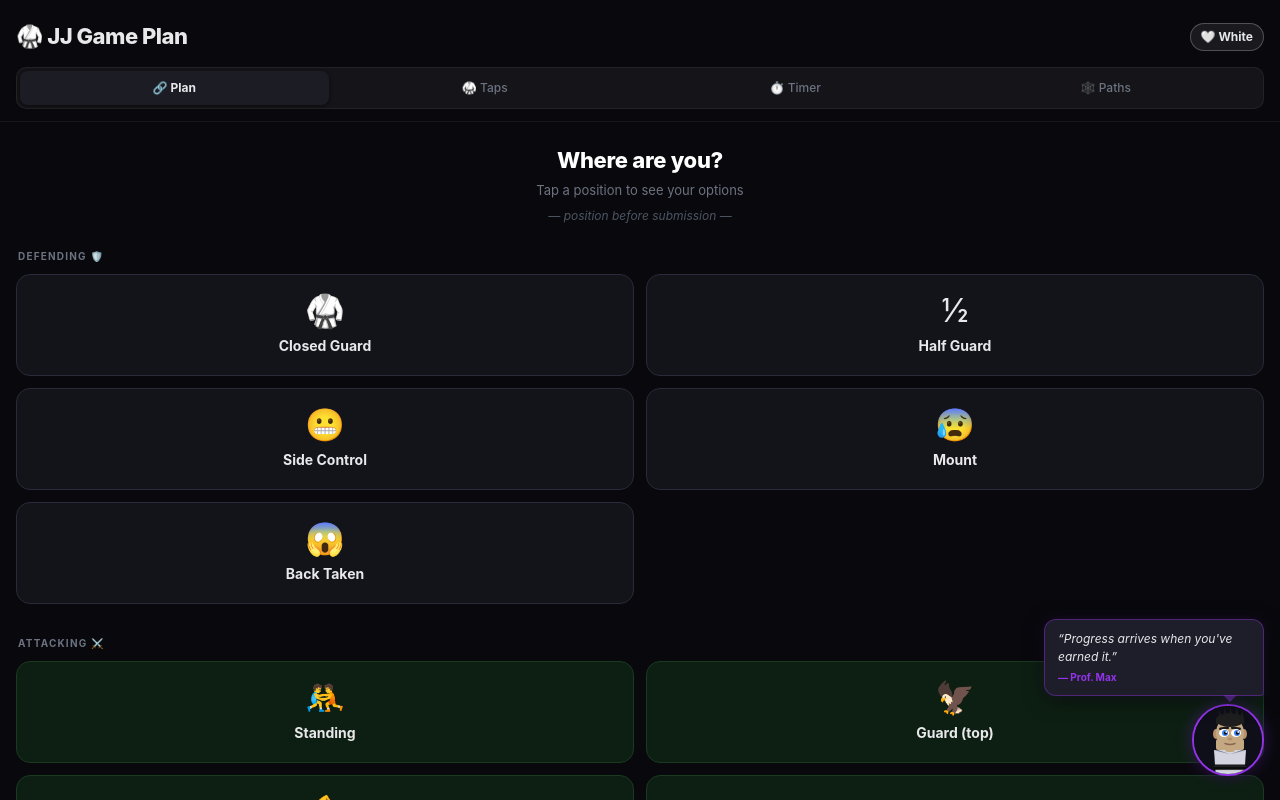
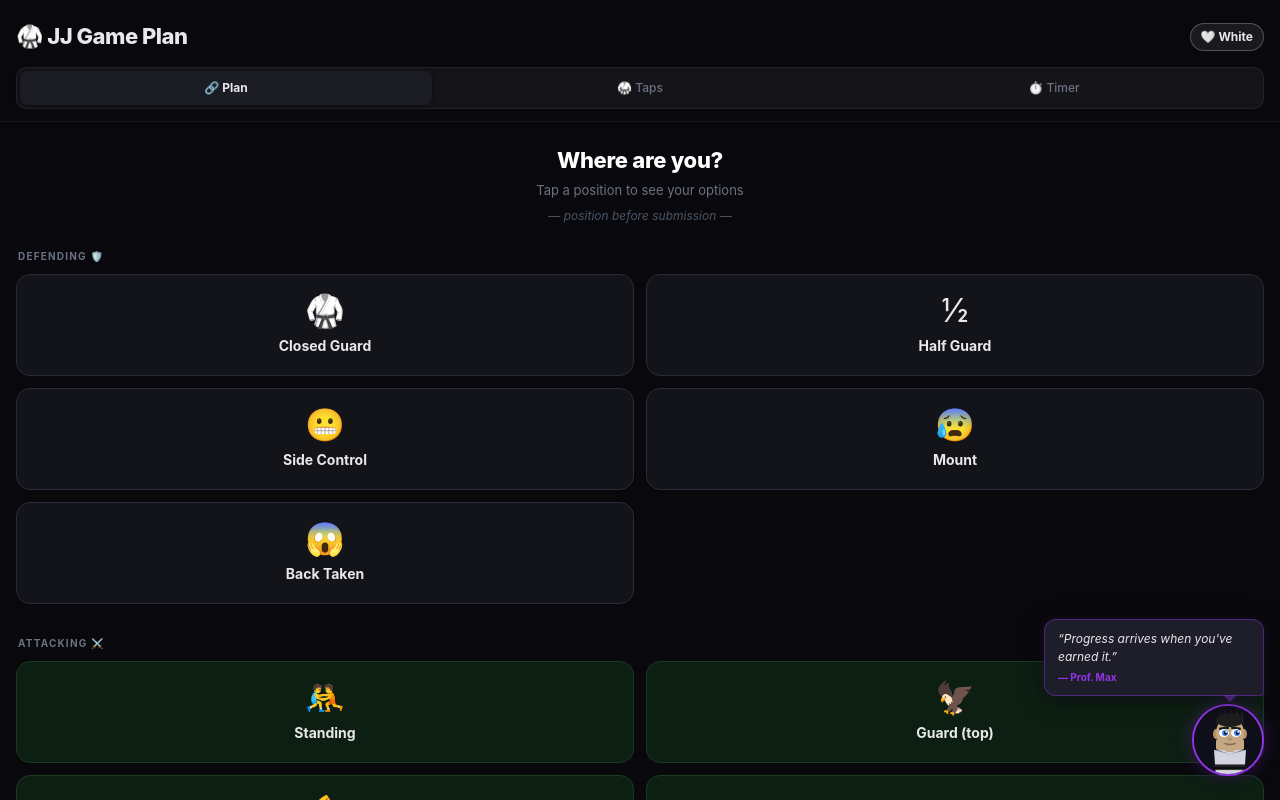
Before and after one commit to Top-Choice-Lawn-Care/tap-list, a Next.js app: page / in a window 1280 px wide. Built offline with nearby package versions, Linux system fonts and the light colour scheme.

Commit message:
Remove Map and Paths tabs — redundant with Plan

```diff
--- a/app/page.tsx
+++ b/app/page.tsx
@@ -12,14 +12,7 @@ const GamePlanFlow = dynamic(() => import("./components/GamePlanFlow"), {
   ),
 });
 
-const PositionGraph = dynamic(() => import("./components/PositionGraph"), {
-  ssr: false,
-  loading: () => (
-    <div style={{ display: "flex", alignItems: "center", justifyContent: "center", height: "100%", color: "#6b7280", fontSize: "14px" }}>
-      Loading position graph…
-    </div>
-  ),
-});
+
 
 // ─── Types ────────────────────────────────────────────────────────────────────
 
@@ -27,7 +20,7 @@ type TapEntry = { date: string; note: string; };
 type TapData = { [submissionName: string]: TapEntry[]; };
 type Difficulty = "white" | "blue" | "purple" | "brown" | "black";
 type Submission = { name: string; category: string; difficulty: Difficulty; };
-type Tab = "taplist" | "gameplan" | "timer" | "paths";
+type Tab = "taplist" | "gameplan" | "timer";
 
 const DIFFICULTY_DOT: Record<Difficulty, { color: string; label: string }> = {
   white:  { color: "#e5e7eb", label: "Common"      },
@@ -931,9 +924,9 @@ export default function Home() {
           padding: "3px", borderRadius: "10px",
           border: `1px solid ${T.borderSubtle}`,
         }}>
-          {(["gameplan", "taplist", "timer", "paths"] as Tab[]).map((tab) => {
+          {(["gameplan", "taplist", "timer"] as Tab[]).map((tab) => {
             const labels: Record<Tab, string> = {
-              taplist: "🥋 Taps", gameplan: "🔗 Plan", timer: "⏱️ Timer", paths: "🕸️ Paths"
+              taplist: "🥋 Taps", gameplan: "🔗 Plan", timer: "⏱️ Timer"
             };
             const isActive = activeTab === tab;
             return (
@@ -1166,20 +1159,7 @@ export default function Home() {
       ══════════════════════════════════════════ */}
       {activeTab === "timer" && <RollTimer />}
 
-      {/* ══════════════════════════════════════════
-          PATHS TAB
-      ══════════════════════════════════════════ */}
-      {activeTab === "paths" && (
-        <div style={{
-          position: "fixed", top: 0, left: 0, right: 0, bottom: 0,
-          display: "flex", flexDirection: "column", backgroundColor: "#09090d",
-        }}>
-          <div style={{ flexShrink: 0, height: `${headerHeight}px` }} />
-          <div style={{ flex: 1, overflow: "hidden" }}>
-            <PositionGraph openVideo={openVideo} />
-          </div>
-        </div>
-      )}
+
 
       {/* ── Log Tap Modal ──────────────────────────────────────────────── */}
       {modalSub && (
```
